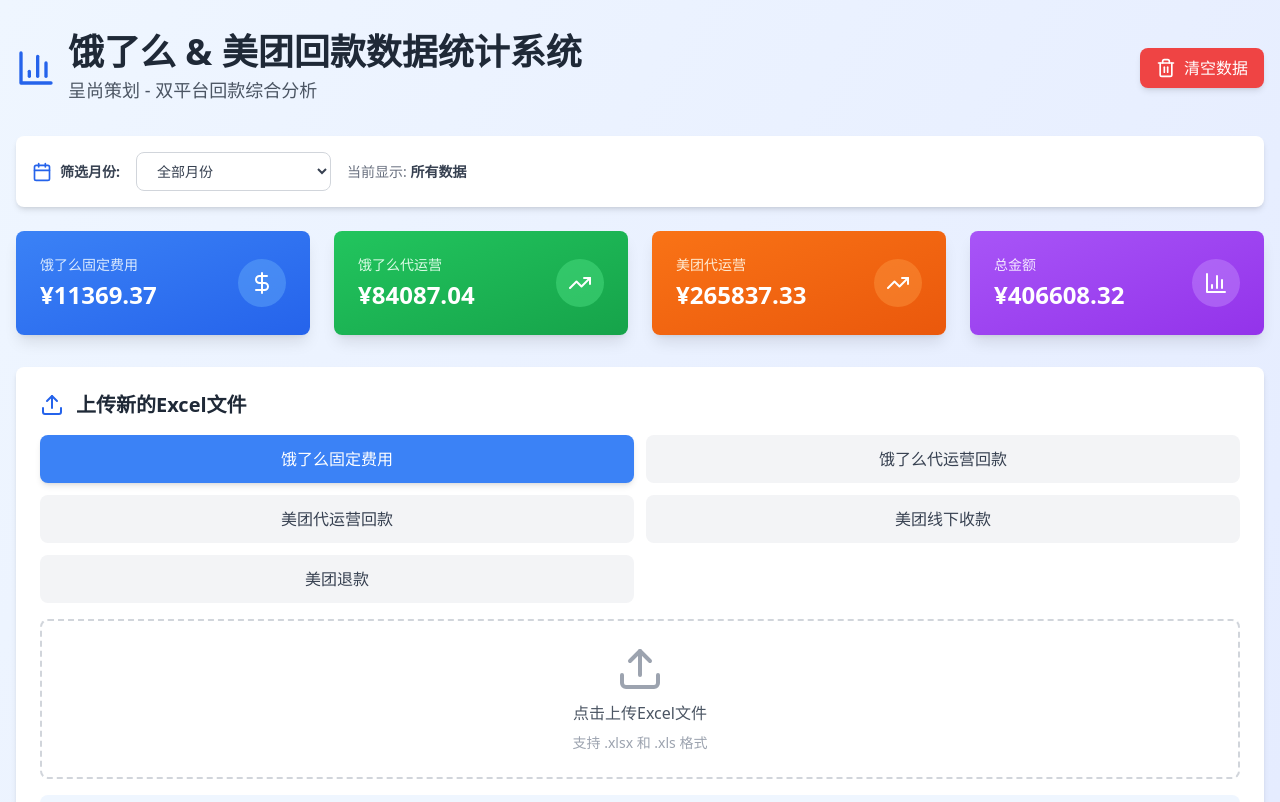
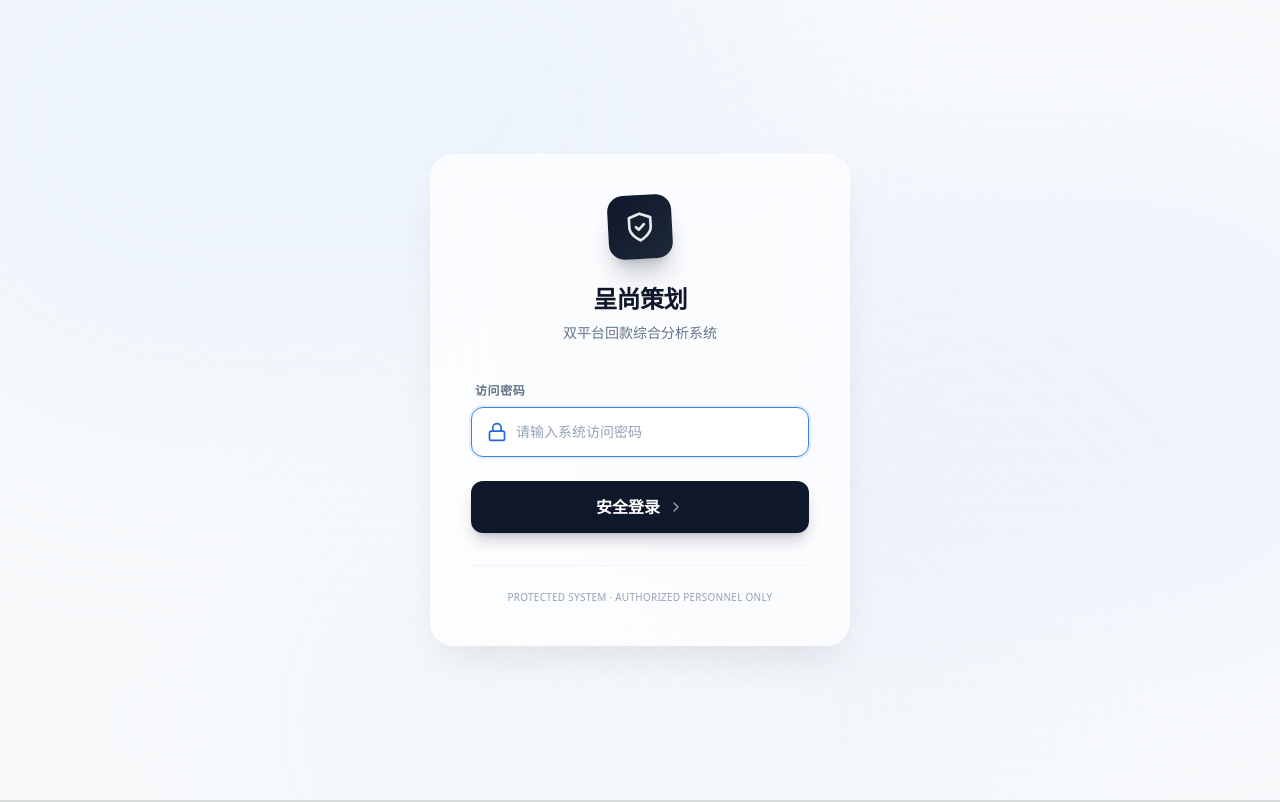
Before and after one commit to XUXIKAI886/shuangpingtaihuikuanshujutongji, a Next.js app: page / in a window 1280 px wide. Shown: the top 802 px of the page. Built offline with nearby package versions, Linux system fonts and the light colour scheme.

Commit message:
feat: 新增登录页与退出登录门禁

```diff
--- /dev/null
+++ b/app/components/LoginGate.tsx
@@ -0,0 +1,149 @@
+'use client';
+
+import { FormEvent, ReactNode, useEffect, useState } from 'react';
+import { Lock, ChevronRight, ShieldCheck, LogOut } from 'lucide-react';
+
+const LOGIN_PASSWORD = 'csch901';
+const AUTH_STORAGE_KEY = 'dashboardAuthPassed';
+
+interface LoginGateProps {
+  children: ReactNode;
+}
+
+export default function LoginGate({ children }: LoginGateProps) {
+  const [password, setPassword] = useState('');
+  const [error, setError] = useState('');
+  const [authed, setAuthed] = useState(false);
+  const [checking, setChecking] = useState(true);
+
+  useEffect(() => {
+    try {
+      const saved = localStorage.getItem(AUTH_STORAGE_KEY);
+      if (saved === 'true') {
+        setAuthed(true);
+      }
+    } finally {
+      setChecking(false);
+    }
+  }, []);
+
+  const handleSubmit = (event: FormEvent<HTMLFormElement>) => {
+    event.preventDefault();
+
+    if (password.trim() === LOGIN_PASSWORD) {
+      localStorage.setItem(AUTH_STORAGE_KEY, 'true');
+      setAuthed(true);
+      setError('');
+      return;
+    }
+
+    setError('密码错误，请重试');
+  };
+
+  const handleLogout = () => {
+    localStorage.removeItem(AUTH_STORAGE_KEY);
+    setAuthed(false);
+    setPassword('');
+    setError('');
+  };
+
+  if (checking) {
+    return (
+      <main className="min-h-screen bg-slate-50 flex items-center justify-center">
+        <div className="flex flex-col items-center gap-4 animate-pulse">
+          <div className="w-12 h-12 rounded-xl bg-slate-200"></div>
+          <div className="h-4 w-32 bg-slate-200 rounded"></div>
+        </div>
+      </main>
+    );
+  }
+
+  if (authed) {
+    return (
+      <>
+        <button
+          onClick={handleLogout}
+          className="fixed top-4 right-4 z-50 inline-flex items-center gap-2 rounded-lg bg-white/90 hover:bg-white text-slate-700 border border-slate-200 shadow-sm px-3 py-2 text-sm font-medium transition-colors"
+        >
+          <LogOut className="w-4 h-4" />
+          退出登录
+        </button>
+        {children}
+      </>
+    );
+  }
+
+  return (
+    <main className="min-h-screen bg-[#F8FAFC] flex items-center justify-center p-4 relative overflow-hidden font-sans selection:bg-blue-100 selection:text-blue-900">
+      {/* Background Ambient Effects */}
+      <div className="absolute inset-0 overflow-hidden pointer-events-none">
+        <div className="absolute -top-[20%] -left-[10%] w-[70%] h-[70%] rounded-full bg-blue-100/40 blur-[100px] mix-blend-multiply opacity-70 animate-blob"></div>
+        <div className="absolute top-[20%] -right-[10%] w-[60%] h-[60%] rounded-full bg-indigo-100/40 blur-[100px] mix-blend-multiply opacity-70 animate-blob animation-delay-2000"></div>
+        <div className="absolute -bottom-[20%] left-[20%] w-[60%] h-[60%] rounded-full bg-slate-100/40 blur-[100px] mix-blend-multiply opacity-70 animate-blob animation-delay-4000"></div>
+      </div>
+
+      <div className="w-full max-w-[420px] relative z-10">
+        <div className="bg-white/70 backdrop-blur-2xl rounded-3xl shadow-[0_20px_40px_-12px_rgba(0,0,0,0.1)] border border-white/60 p-8 md:p-10 transition-all duration-500 hover:shadow-[0_30px_60px_-12px_rgba(0,0,0,0.12)]">
+
+          {/* Header Section */}
+          <div className="text-center mb-10">
+            <div className="inline-flex items-center justify-center w-16 h-16 rounded-2xl bg-gradient-to-br from-slate-900 to-slate-800 text-white shadow-xl shadow-slate-900/20 mb-6 transform -rotate-3 hover:rotate-0 transition-transform duration-300">
+              <ShieldCheck className="w-8 h-8 opacity-90" />
+            </div>
+            <h1 className="text-2xl font-bold text-slate-900 tracking-tight mb-2">
+              呈尚策划
+            </h1>
+            <p className="text-slate-500 text-sm font-medium">
+              双平台回款综合分析系统
+            </p>
+          </div>
+
+          {/* Login Form */}
+          <form onSubmit={handleSubmit} className="space-y-6">
+            <div className="space-y-2">
+              <label className="block text-xs font-bold text-slate-500 uppercase tracking-wider ml-1">
+                访问密码
+              </label>
+              <div className="relative group">
+                <div className="absolute inset-y-0 left-0 pl-4 flex items-center pointer-events-none">
+                  <Lock className="h-5 w-5 text-slate-400 group-focus-within:text-blue-600 transition-colors" />
+                </div>
+                <input
+                  type="password"
+                  value={password}
+                  onChange={(event) => setPassword(event.target.value)}
+                  placeholder="请输入系统访问密码"
+                  className="block w-full pl-11 pr-4 py-3.5 bg-slate-50/50 border border-slate-200 rounded-xl text-slate-900 placeholder:text-slate-400 focus:outline-none focus:ring-2 focus:ring-blue-500/10 focus:border-blue-500 focus:bg-white transition-all duration-200 sm:text-sm"
+                  autoComplete="current-password"
+                  autoFocus
+                />
+              </div>
+            </div>
+
+            {error && (
+              <div className="flex items-center gap-2 text-sm text-red-600 bg-red-50/80 border border-red-100 px-4 py-3 rounded-xl animate-in fade-in slide-in-from-top-1">
+                <div className="w-1.5 h-1.5 rounded-full bg-red-500 shrink-0" />
+                {error}
+              </div>
+            )}
+
+            <button
+              type="submit"
+              className="w-full group relative flex items-center justify-center gap-2 bg-slate-900 hover:bg-blue-600 text-white font-semibold py-3.5 rounded-xl transition-all duration-300 shadow-lg shadow-slate-900/20 hover:shadow-blue-600/30 hover:-translate-y-0.5 active:translate-y-0"
+            >
+              <span>安全登录</span>
+              <ChevronRight className="w-4 h-4 text-white/60 group-hover:text-white group-hover:translate-x-1 transition-all" />
+            </button>
+          </form>
+
+          {/* Footer */}
+          <div className="mt-8 pt-6 border-t border-slate-100 text-center">
+            <p className="text-[10px] text-slate-400 font-medium tracking-wide uppercase">
+              Protected System · Authorized Personnel Only
+            </p>
+          </div>
+        </div>
+      </div>
+    </main>
+  );
+}
--- a/app/page.tsx
+++ b/app/page.tsx
@@ -1,5 +1,10 @@
 import ClientHome from "./components/ClientHome";
+import LoginGate from "./components/LoginGate";
 
 export default function Home() {
-  return <ClientHome />;
+  return (
+    <LoginGate>
+      <ClientHome />
+    </LoginGate>
+  );
 }
```
